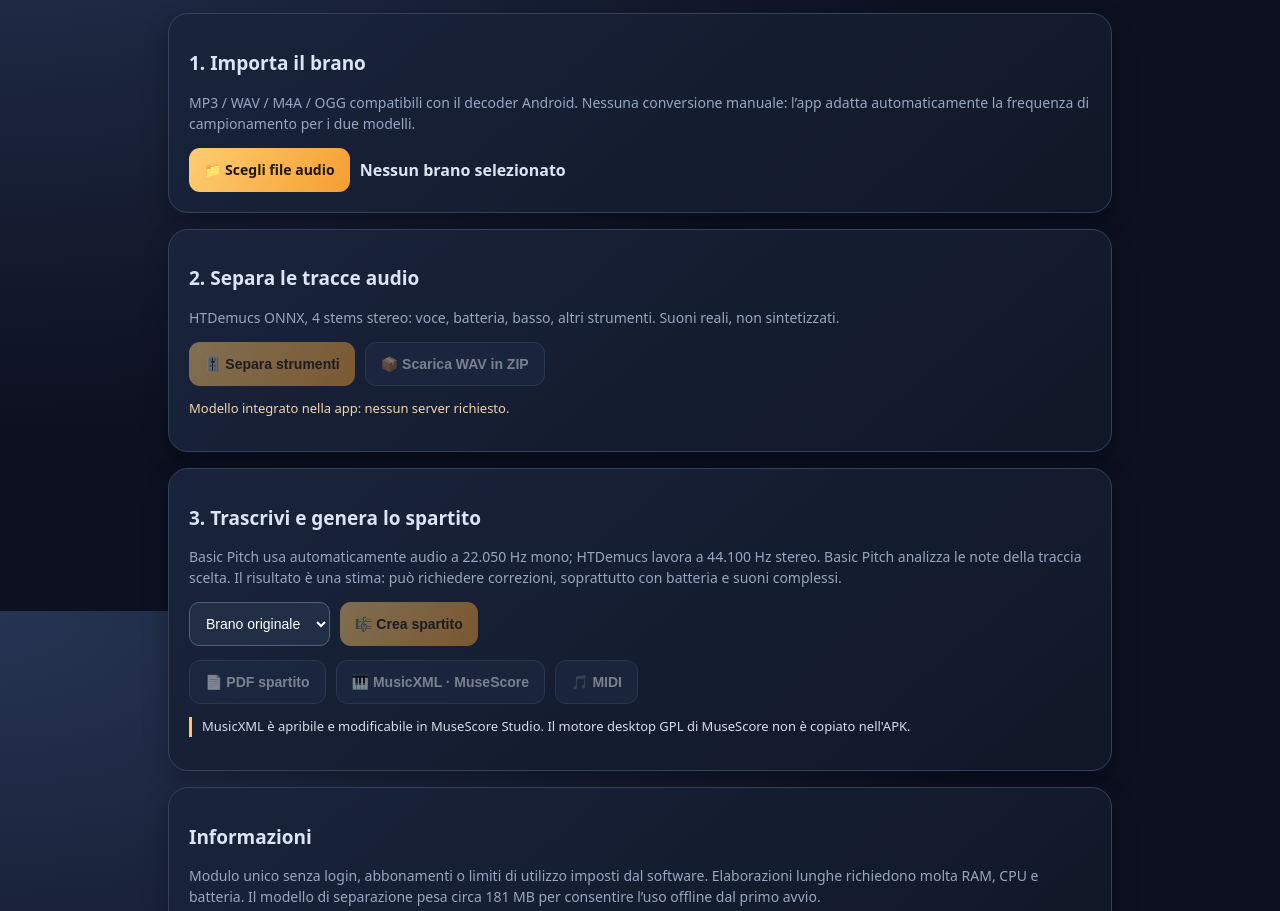
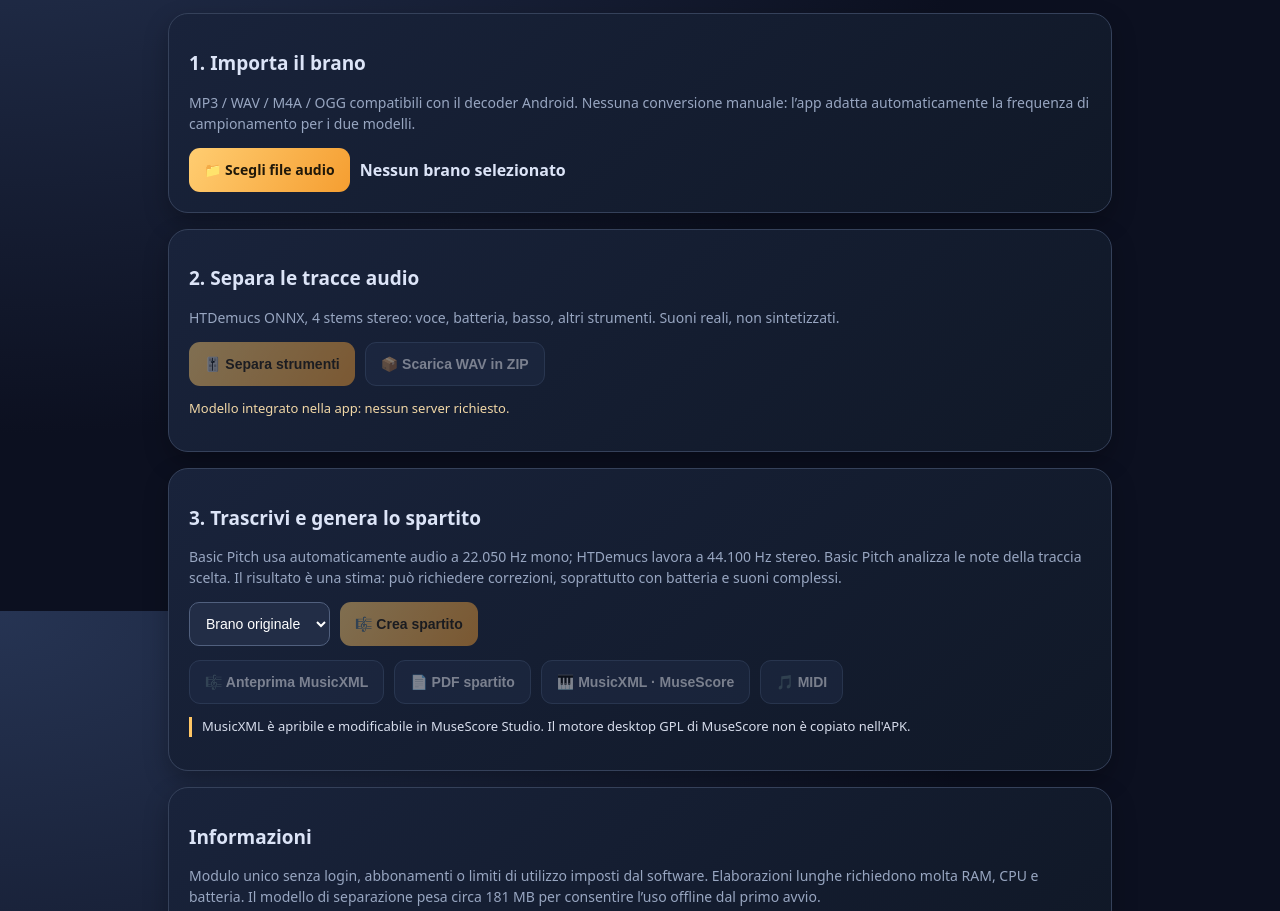
Before and after one commit to Frak89/AmpySongScriber, a website built with Vite: page unified/index.html in a window 1280 px wide. Shown: the part 189-1100 px from the top of the page. Built offline with nearby package versions, Linux system fonts and the light colour scheme; what onnxruntime-web would draw is missing.

Commit message:
Add optional high-quality OpenSheetMusicDisplay score preview button

```diff
--- a/unified/index.html
+++ b/unified/index.html
@@ -27,7 +27,7 @@ footer{font-size:11px;color:#9ca5b8;text-align:center;padding:28px 8px}
 <section class="card"><h2>3. Trascrivi e genera lo spartito</h2><p class="sub">Basic Pitch usa automaticamente audio a 22.050 Hz mono; HTDemucs lavora a 44.100 Hz stereo. Basic Pitch analizza le note della traccia scelta. Il risultato è una stima: può richiedere correzioni, soprattutto con batteria e suoni complessi.</p>
 <div class="actions"><select id="trackselect" aria-label="Traccia da trascrivere"><option value="original">Brano originale</option></select><button id="transcribe" disabled>🎼 Crea spartito</button></div>
 <progress id="midiProgress" max="100" value="0" style="display:none"></progress><div id="score"></div>
-<div class="actions" style="margin-top:14px"><button class="secondary" id="pdf" disabled>📄 PDF spartito</button><button class="secondary" id="xml" disabled>🎹 MusicXML · MuseScore</button><button class="secondary" id="midi" disabled>🎵 MIDI</button></div>
+<div class="actions" style="margin-top:14px"><button class="secondary" id="preview" disabled>🎼 Anteprima MusicXML</button><button class="secondary" id="pdf" disabled>📄 PDF spartito</button><button class="secondary" id="xml" disabled>🎹 MusicXML · MuseScore</button><button class="secondary" id="midi" disabled>🎵 MIDI</button></div>
 <p class="notice">MusicXML è apribile e modificabile in MuseScore Studio. Il motore desktop GPL di MuseScore non è copiato nell'APK.</p></section>
 <section class="card"><h2>Informazioni</h2><p class="sub">Modulo unico senza login, abbonamenti o limiti di utilizzo imposti dal software. Elaborazioni lunghe richiedono molta RAM, CPU e batteria. Il modello di separazione pesa circa 181 MB per consentire l’uso offline dal primo avvio.</p></section>
 <footer>Songscribe (Gabriel Serna, MIT) · Spleeter (Deezer, MIT, riferimento concettuale) · HTDemucs (Meta, MIT) · Basic Pitch (Spotify, Apache 2.0) · MuseScore Studio (GPLv3, interoperabilità MusicXML)</footer>
```
